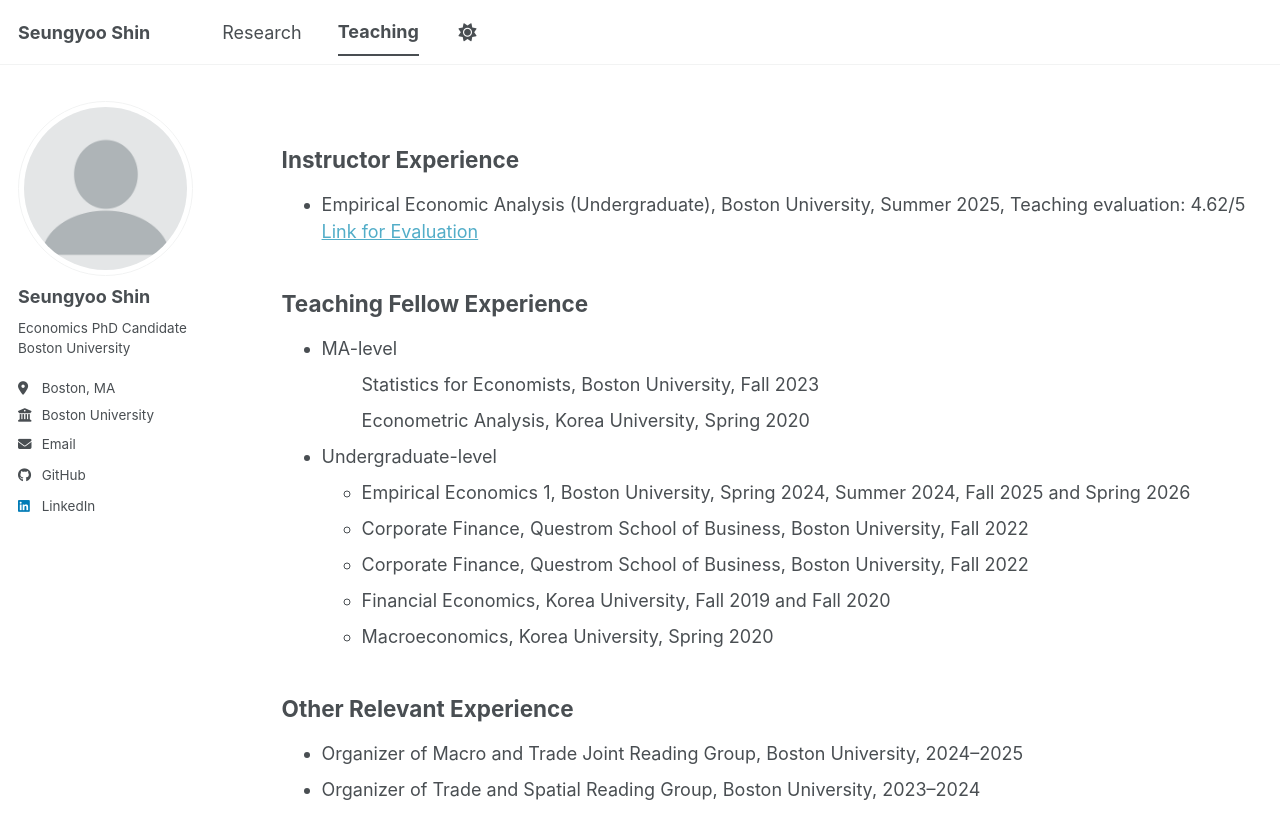
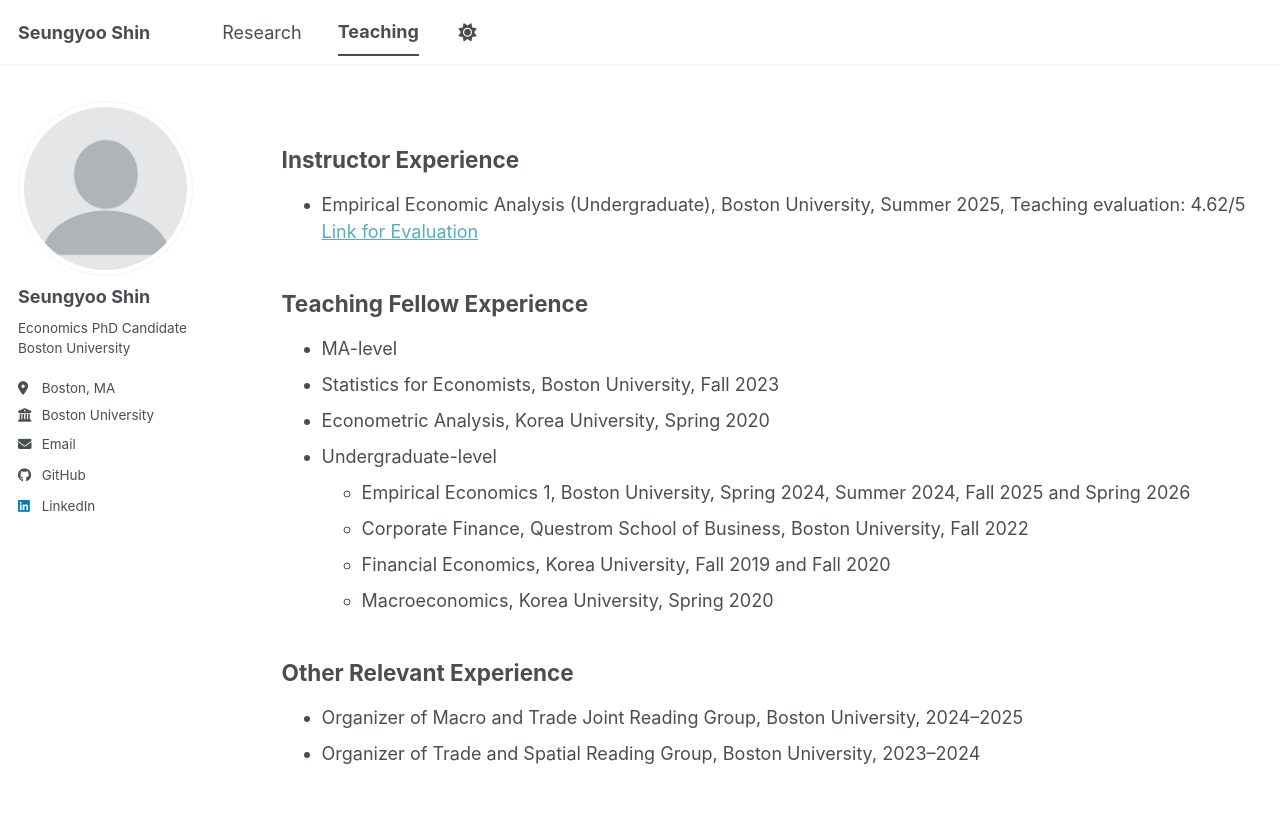
Before and after one commit to SeungyooShin/seungyooshin.github.io, a Jekyll site: the page built from _pages/teaching.md, in a window 1280 px wide. Shown: the top 839 px of the page. Built offline with Jekyll 4.4.1, drawn with Linux system fonts in a browser that asks for light colours; a script bundle is joined from its source files by our own code; library files that are not in the unit come from our copies.

Commit message:
Update teaching.md

```diff
--- a/_pages/teaching.md
+++ b/_pages/teaching.md
@@ -19,21 +19,18 @@ classes: hide-title tight-top
 <ul>
   <li>
     MA-level
-    <ul>
+    <li>
       Statistics for Economists, Boston University, Fall 2023
-    </ul>
-    <ul>
+    </li>
+    <li>
       Econometric Analysis, Korea University, Spring 2020
-    </ul>
+    </li>
   </li>
   <li>
     Undergraduate-level
     <ul>
       <li>
         Empirical Economics 1, Boston University, Spring 2024, Summer 2024, Fall 2025 and Spring 2026
-      </li>
-      <li>
-        Corporate Finance, Questrom School of Business, Boston University, Fall 2022
       </li>
       <li>
         Corporate Finance, Questrom School of Business, Boston University, Fall 2022
```
